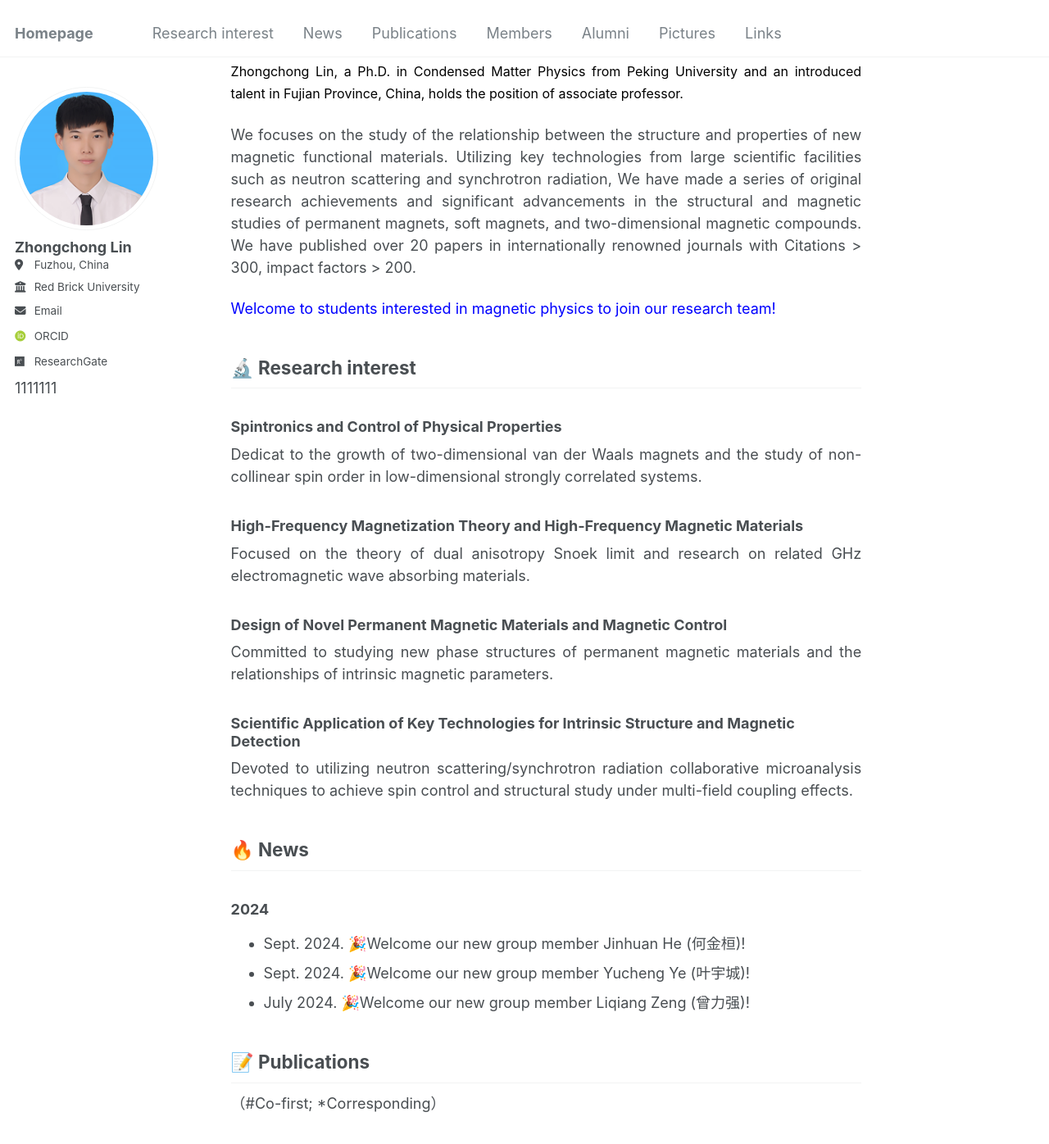
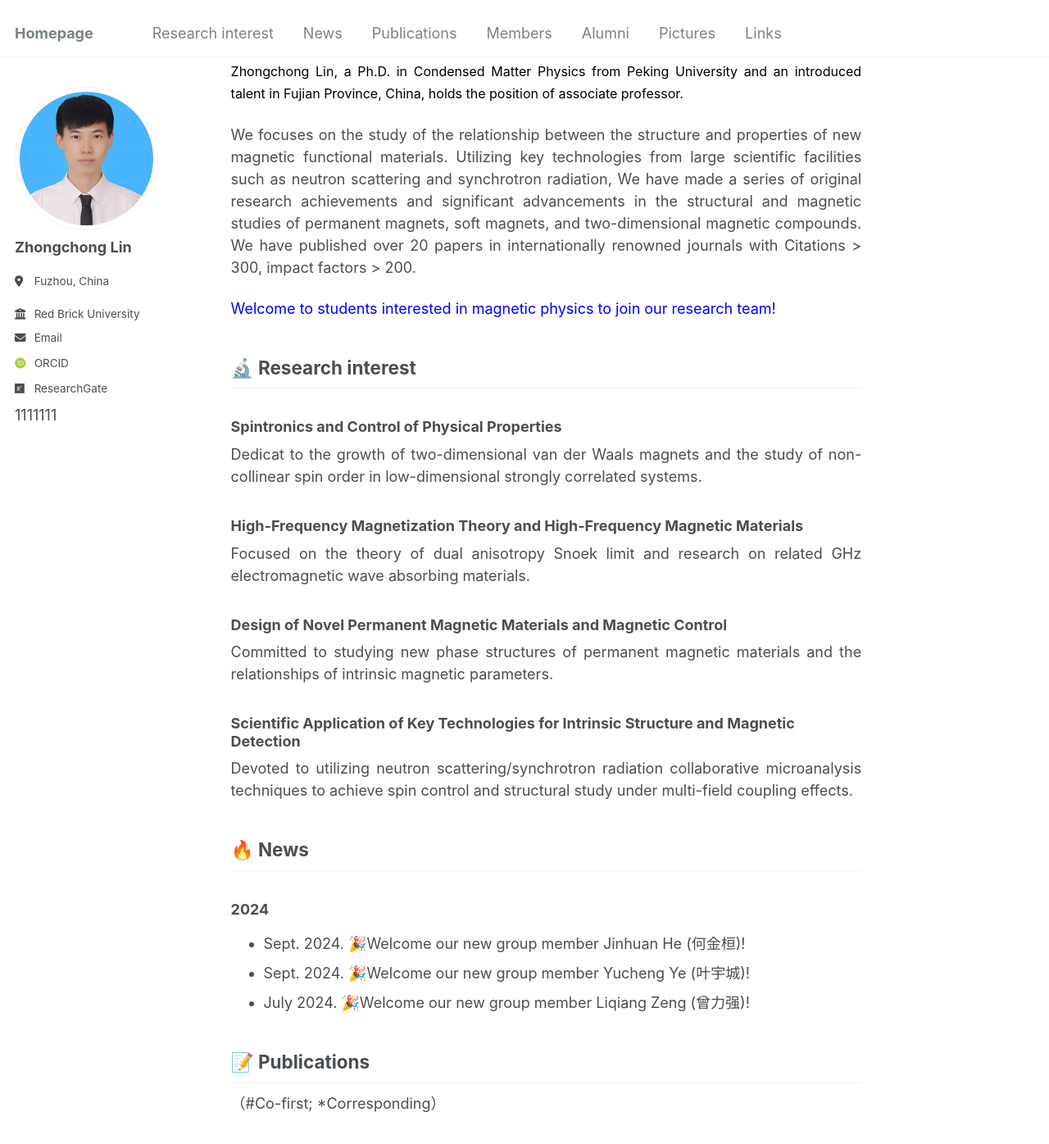
Before and after one commit to zhongchonglin/zhongchonglin.github.io, a Jekyll site: the page built from _pages/about.md, in a window 1280 px wide and 1400 px high. Shown: the top 1396 px of the window at 82% size. Built offline with Jekyll 4.4.1, drawn with Linux system fonts in a browser that asks for light colours; some web fonts are replaced.

Commit message:
修改间距

```diff
--- a/_includes/sidebar.html
+++ b/_includes/sidebar.html
@@ -3,6 +3,10 @@
 {% if page.author_profile or layout.author_profile or page.sidebar %}
   <div class="sidebar sticky">
   {% if page.author_profile or layout.author_profile %}{% include author-profile.html %}{% endif %}
+
+  <div>
+    <div>1111111</div>
+  </div>
   {% if page.sidebar %}
     {% for s in page.sidebar %}
       {% if s.image %}
--- a/_sass/_sidebar.scss
+++ b/_sass/_sidebar.scss
@@ -132,7 +132,8 @@
   display: none;
   @media screen and (min-width: 1024px) {
     display: block;
-  }
+  };
+  margin-top: 20px;
 }
 
 .author__pronouns {
```
Also changed, not shown: other parts of _includes/sidebar.html (+1 -1 lines).
